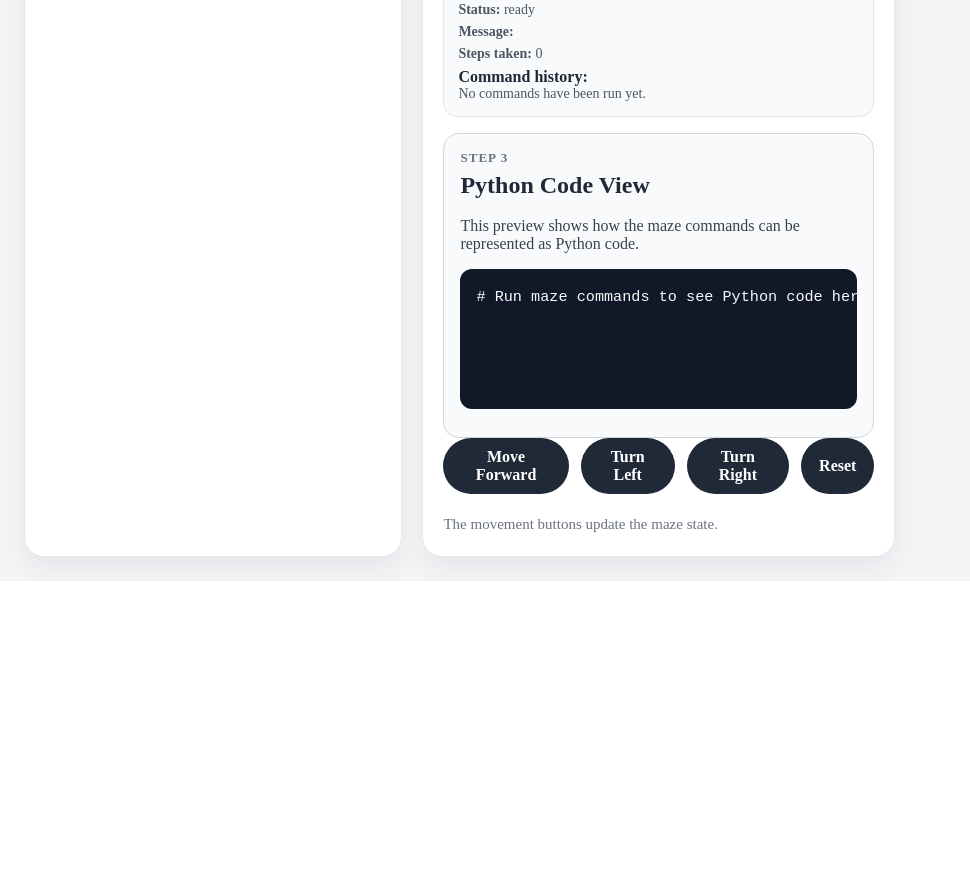
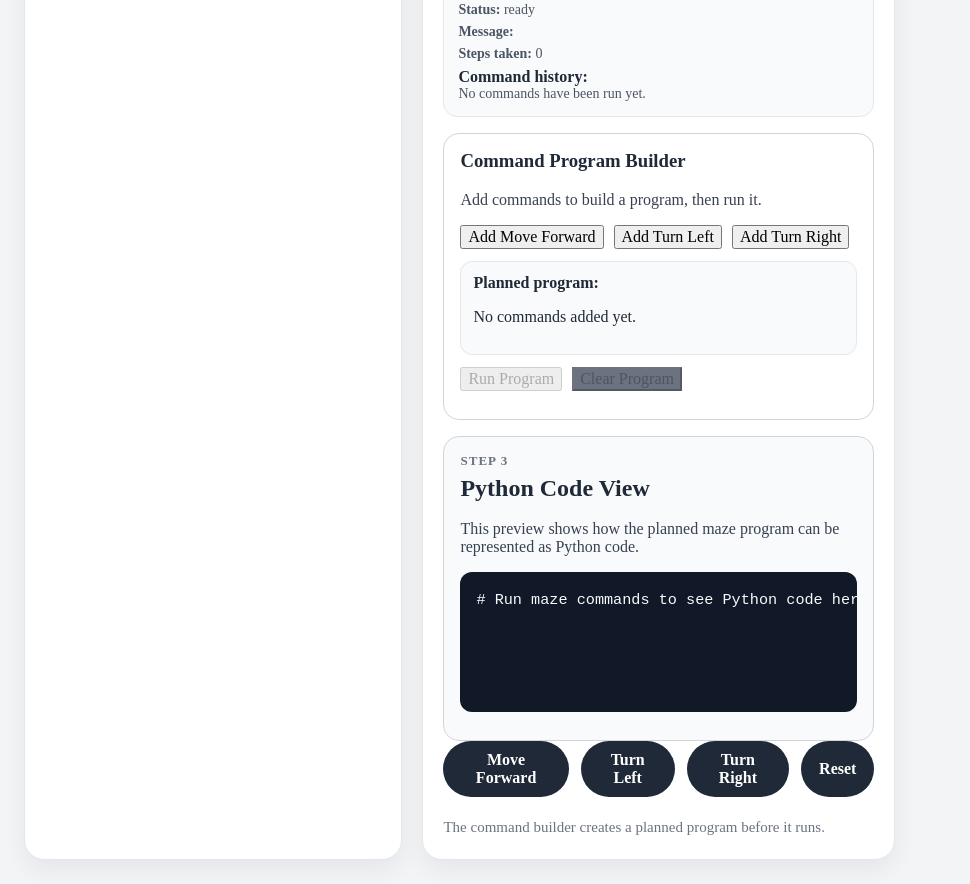
Before and after one commit to Arsal-Abbas-dev/scratch-bridge, a React (Vite) app: page / in a window 1280 px wide. Shown: the part 860-1744 px from the top of the page, without its empty margins (0-970 px from the left). Before the commit the page ends 1441 px from the top, so only its background shows below. Built offline with nearby package versions, Linux system fonts and the light colour scheme.

Commit message:
Added Command Builder

```diff
--- a/src/App.css
+++ b/src/App.css
@@ -314,3 +314,51 @@
 .code-preview code {
   font-family: inherit;
 }
+.command-builder {
+  margin-top: 16px;
+  padding: 16px;
+  border: 1px solid #d1d5db;
+  border-radius: 16px;
+  background: #ffffff;
+}
+
+.command-builder h3 {
+  margin-top: 0;
+}
+
+.command-builder-note {
+  color: #374151;
+}
+
+.command-builder-buttons,
+.program-actions {
+  display: flex;
+  flex-wrap: wrap;
+  gap: 10px;
+  margin: 12px 0;
+}
+
+.program-list {
+  margin-top: 12px;
+  padding: 12px;
+  border-radius: 12px;
+  background: #f9fafb;
+  border: 1px solid #e5e7eb;
+}
+
+.program-command-list {
+  margin: 8px 0 0;
+  padding-left: 22px;
+}
+
+.program-command-list li {
+  margin-bottom: 4px;
+}
+
+.program-actions button:last-child {
+  background: #6b7280;
+}
+
+.program-actions button:last-child:not(:disabled):hover {
+  background: #4b5563;
+}
--- a/src/components/CodeView.tsx
+++ b/src/components/CodeView.tsx
@@ -2,22 +2,26 @@ import type { moveCommand } from '../maze/mazeTypes'
 import { generatePythonCode } from '../code/pythonCodeGenerator'
 
 type CodeViewProps = {
-    commandHistory?: moveCommand[]
+  commands?: moveCommand[]
   isEmbedded?: boolean
 }
 
-export function CodeView({commandHistory = [], isEmbedded = false}: CodeViewProps) {
-    const pythonCode = generatePythonCode(commandHistory)
+export function CodeView({ commands = [], isEmbedded = false }: CodeViewProps) {
+  const pythonCode = generatePythonCode(commands)
+
   return (
     <section className={isEmbedded ? 'embedded-code-view' : 'panel code-panel'}>
-            <div className='panel-header'>
-                <p className='panel-label'>Step 3</p>
+      <div className="panel-header">
+        <p className="panel-label">Step 3</p>
         <h2>Python Code View</h2>
       </div>
-            <p className='code-view-intro'>
-                This preview shows how the maze commands can be represented as Python code.
+
+      <p className="code-view-intro">
+        This preview shows how the planned maze program can be represented as
+        Python code.
       </p>
-            <pre className='code-preview' aria-label='Python Code Preview'>
+
+      <pre className="code-preview" aria-label="Python code preview">
         <code>{pythonCode}</code>
       </pre>
     </section>
--- /dev/null
+++ b/src/components/CommandBuilder.tsx
@@ -0,0 +1,64 @@
+import type { moveCommand } from '../maze/mazeTypes'
+
+type CommandBuilderProps = {
+    programCommands: moveCommand[]
+    onAddCommand: (commandType: moveCommand) => void
+    onClearProgram: () => void
+    onRunProgram: () => void
+    isRunDisabled: boolean
+    isClearDisabled: boolean
+}
+
+const commandLabels: Record<moveCommand,string> = {
+    'move forward' : 'Move Forward',
+    'turn left' : 'Turn Left',
+    'turn right' : 'Turn Right',
+}
+
+export function CommandBuilder({programCommands, onAddCommand, onClearProgram, onRunProgram, isRunDisabled, isClearDisabled}: CommandBuilderProps) {
+    return (
+        <div className='command-builder' aria-label='Command Program Builder'>
+            <h3>Command Program Builder</h3>
+            <p className = 'command-builder-note'>
+                Add commands to build a program, then run it.
+            </p>
+            <div className="command-builder-buttons">
+        <button type="button" onClick={() => onAddCommand('move forward')}>
+          Add Move Forward
+        </button>
+
+        <button type="button" onClick={() => onAddCommand('turn left')}>
+          Add Turn Left
+        </button>
+
+        <button type="button" onClick={() => onAddCommand('turn right')}>
+          Add Turn Right
+        </button>
+      </div>
+
+      <div className="program-list">
+        <strong>Planned program:</strong>
+
+        {programCommands.length === 0 ? (
+          <p>No commands added yet.</p>
+        ) : (
+          <ol className="program-command-list">
+            {programCommands.map((command, index) => (
+              <li key={`${command}-${index}`}>{commandLabels[command]}</li>
+            ))}
+          </ol>
+        )}
+      </div>
+
+      <div className="program-actions">
+        <button type="button" onClick={onRunProgram} disabled={isRunDisabled}>
+          Run Program
+        </button>
+
+        <button type="button" onClick={onClearProgram} disabled={isClearDisabled}>
+          Clear Program
+        </button>
+      </div>
+    </div>
+  )
+}
--- a/src/components/MazeView.tsx
+++ b/src/components/MazeView.tsx
@@ -1,13 +1,14 @@
-import { createInitialMazeState, validateMaze, runCommand } from '../maze/mazeEngine'
+import { useState } from 'react'
+import type { moveCommand, mazeState } from '../maze/mazeTypes'
+import { createInitialMazeState, runCommand, validateMaze } from '../maze/mazeEngine'
 import { sampleMazes } from '../maze/sampleMazes'
 import { LevelSummary } from './LevelSummary'
 import { MazeControls } from './MazeControls'
 import { MazeGrid } from './MazeGrid'
 import { MazeStatePreview } from './MazeStatePreview'
 import { MazeValidationErrors } from './MazeValidationErrors'
-import { useState } from 'react'
-import type { moveCommand } from '../maze/mazeTypes'
 import { CodeView } from './CodeView'
+import { CommandBuilder } from './CommandBuilder'
 
 const activeLevel = sampleMazes[3]!
 const validationErrors = validateMaze(activeLevel)
@@ -17,6 +18,8 @@ export function MazeView() {
     createInitialMazeState(activeLevel),
   )
 
+  const [programCommands, setProgramCommands] = useState<moveCommand[]>([])
+
   function handleCommand(commandType: moveCommand) {
     setMazeState((currentState) =>
       runCommand(activeLevel, currentState, commandType),
@@ -25,6 +28,37 @@ export function MazeView() {
 
   function handleReset() {
     setMazeState(createInitialMazeState(activeLevel))
+  }
+
+  function handleAddProgramCommand(commandType: moveCommand) {
+    setProgramCommands((currentCommands) => [...currentCommands, commandType])
+  }
+
+  function handleClearProgram() {
+    setProgramCommands([])
+  }
+
+  function handleRunProgram() {
+    setMazeState((currentState) =>
+      runProgramCommands(currentState, programCommands),
+    )
+  }
+
+  function runProgramCommands(
+    startingState: mazeState,
+    commands: moveCommand[],
+  ) {
+    let nextState = startingState
+
+    for (const commandType of commands) {
+      if (nextState.isComplete) {
+        break
+      }
+
+      nextState = runCommand(activeLevel, nextState, commandType)
+    }
+
+    return nextState
   }
 
   return (
@@ -44,7 +78,20 @@ export function MazeView() {
 
       <MazeStatePreview mazeState={mazeState} />
 
-      <CodeView commandHistory={mazeState.commandHistory} isEmbedded />
+      <CommandBuilder
+        programCommands={programCommands}
+        onAddCommand={handleAddProgramCommand}
+        onClearProgram={handleClearProgram}
+        onRunProgram={handleRunProgram}
+        isRunDisabled={
+          programCommands.length === 0 ||
+          validationErrors.length > 0 ||
+          mazeState.isComplete
+        }
+        isClearDisabled={programCommands.length === 0}
+      />
+
+      <CodeView commands={programCommands} isEmbedded />
 
       <MazeControls
         onCommand={handleCommand}
@@ -54,7 +101,7 @@ export function MazeView() {
       />
 
       <p className="panel-note">
-        The movement buttons update the maze state.
+        The command builder creates a planned program before it runs.
       </p>
     </section>
   )
```
Also changed, not shown: src/components/Layout.tsx (+4 -5 lines), 1 other file (tests, documents, lock files or other folders). Lines whose indentation alone changed are shown as unchanged.
